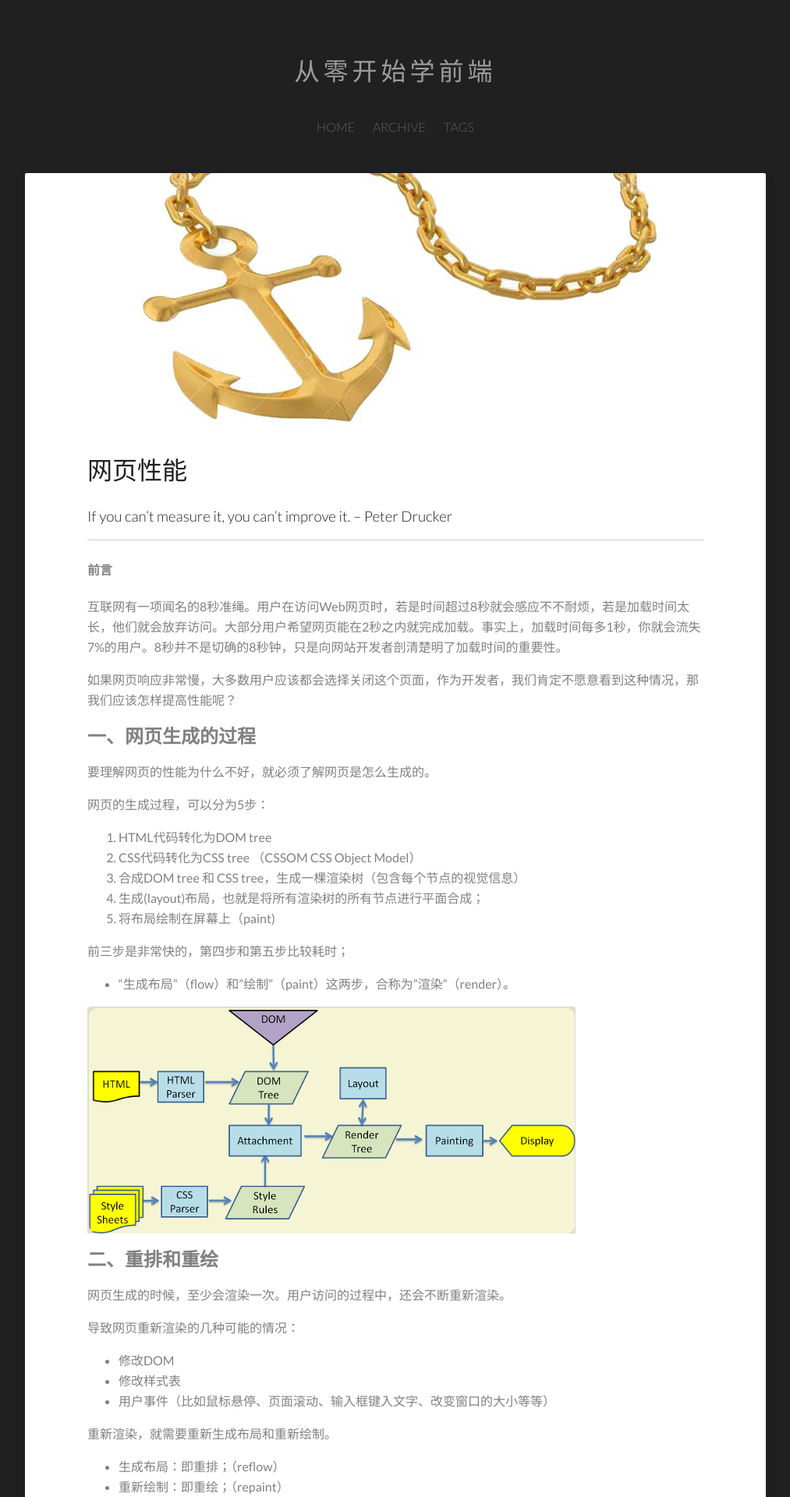
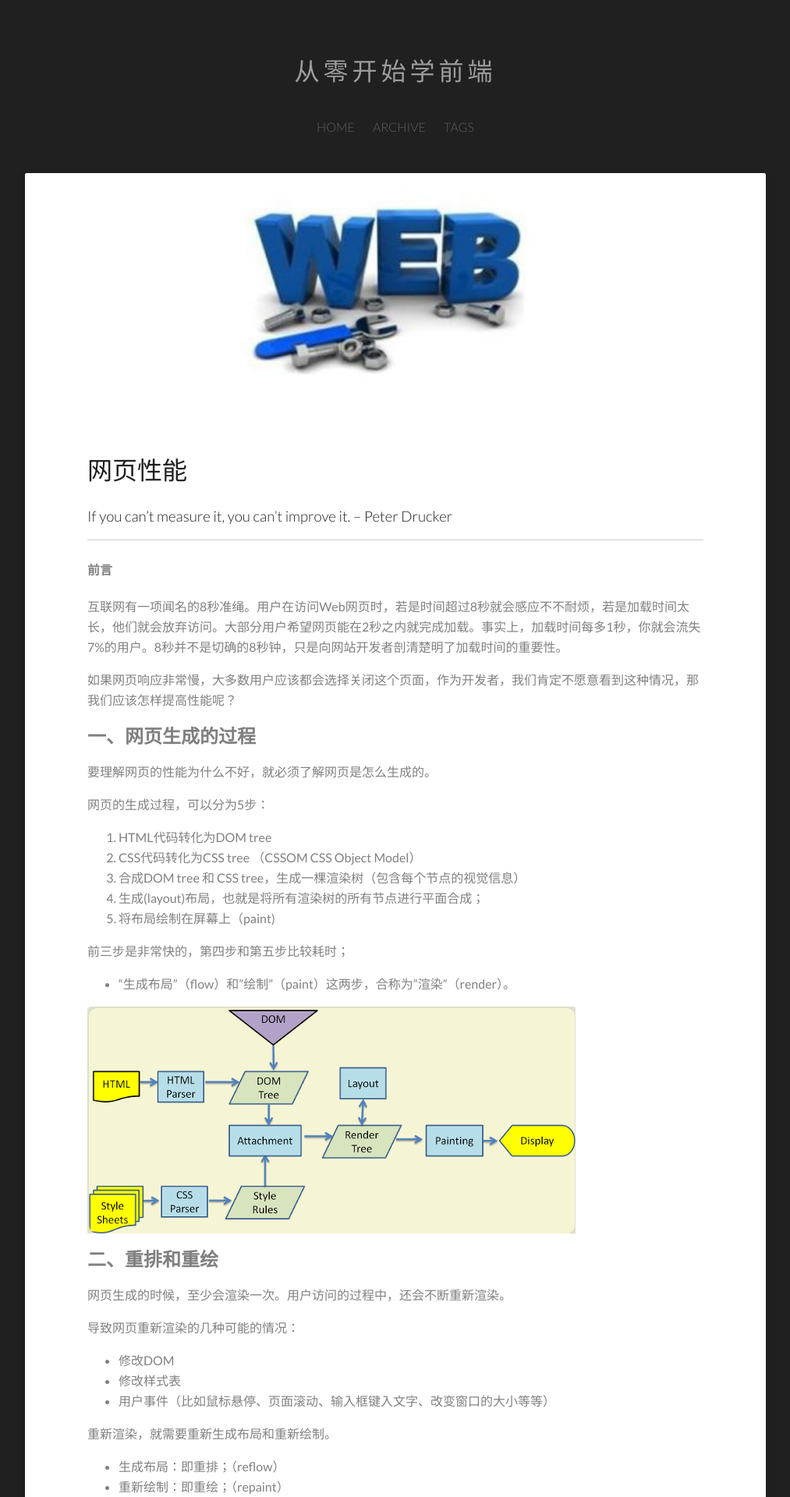
Before and after one commit to zhangjiali0627/zhangjiali0627.github.io, a Jekyll site: the page built from _posts/2020-06-11-WebPerformance.md, in a window 1280 px wide. Shown: the top 1920 px of the page at 78% size, without its empty margins (133-1146 px from the left). Built offline with Jekyll 4.4.1, drawn with Linux system fonts in a browser that asks for light colours.

Commit message:
feat: add file

```diff
--- a/_posts/2020-06-11-WebPerformance.md
+++ b/_posts/2020-06-11-WebPerformance.md
@@ -3,7 +3,7 @@ layout: post
 categories: js
 title: "网页性能"
 subtitle: "If you can’t measure it, you can’t improve it. – Peter Drucker"
-featured-image: /images/img/anchor.jpg
+featured-image: /images/img/performance.jpeg
 tags: ['性能优化']
 date-string: Jun 11, 2020
 ---
```
